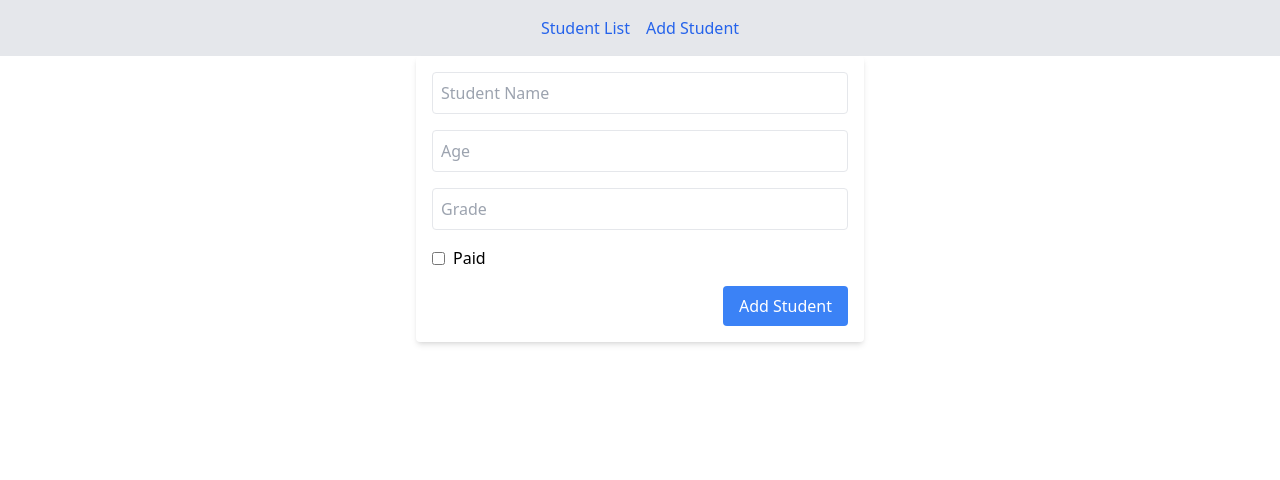
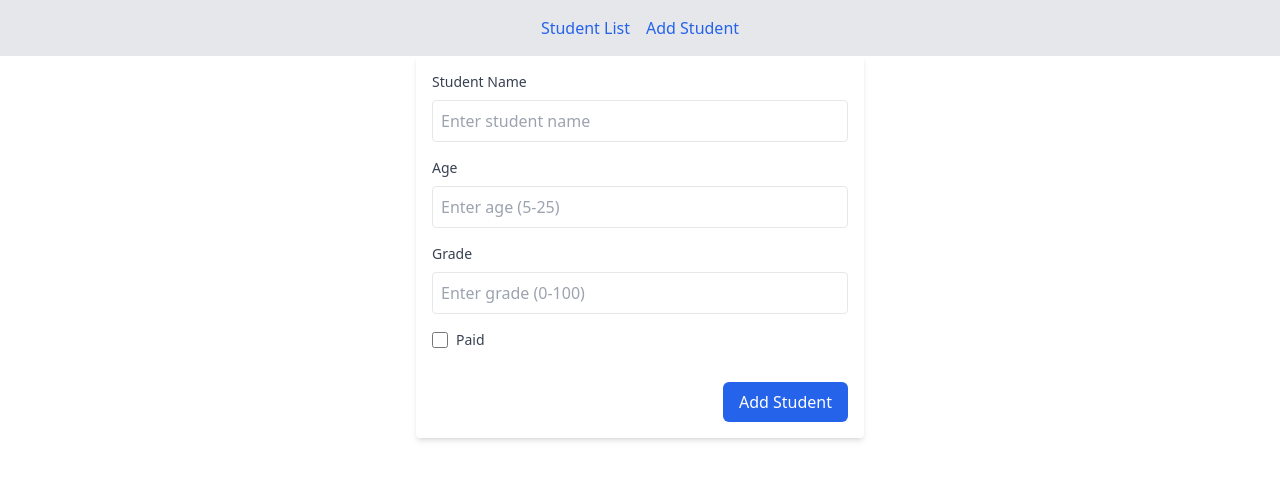
Before and after one commit to AbdelrahmanELsokary/Student_Registration_System, a React (Vite) app: page /add in a window 1280 px wide. Shown: the top 480 px of the page. Built offline with nearby package versions, Linux system fonts and the light colour scheme.

Commit message:
Update:Student Form

```diff
--- a/src/components/StudentForm.jsx
+++ b/src/components/StudentForm.jsx
@@ -1,34 +1,64 @@
 import React, { useState, useEffect } from 'react';
 
 export default function StudentForm({ existingStudent, onSuccess, onCancel }) {
-  const [name, setName] = useState('');
-  const [age, setAge] = useState('');
-  const [grade, setGrade] = useState('');
-  const [paid, setPaid] = useState(false);
+  const [formData, setFormData] = useState({
+    name: '',
+    age: '',
+    grade: '',
+    paid: false,
+  });
   const [error, setError] = useState('');
+  const [isSubmitting, setIsSubmitting] = useState(false);
 
   useEffect(() => {
     if (existingStudent) {
-      setName(existingStudent.name);
-      setAge(existingStudent.age.toString());
-      setGrade(existingStudent.grade.toString());
-      setPaid(existingStudent.paid);
+      setFormData({
+        name: existingStudent.name,
+        age: existingStudent.age.toString(),
+        grade: existingStudent.grade.toString(),
+        paid: existingStudent.paid,
+      });
     }
   }, [existingStudent]);
 
-  const handleSubmit = (e) => {
+  const handleChange = (e) => {
+    const { name, value, type, checked } = e.target;
+    setFormData((prev) => ({
+      ...prev,
+      [name]: type === 'checkbox' ? checked : value,
+    }));
+  };
+
+  const validateForm = () => {
+    if (!formData.name.trim()) {
+      setError('❌ Student name is required');
+      return false;
+    }
+    if (isNaN(formData.age) || formData.age < 5 || formData.age > 25) {
+      setError('❌ Please enter a valid age (5-25)');
+      return false;
+    }
+    if (isNaN(formData.grade) || formData.grade < 0 || formData.grade > 100) {
+      setError('❌ Please enter a valid grade (0-100)');
+      return false;
+    }
+    return true;
+  };
+
+  const handleSubmit = async (e) => {
     e.preventDefault();
+    setError('');
 
-    if (!name || isNaN(age) || isNaN(grade)) {
-      setError('❌ Please fill in all fields correctly.');
-      return;
-    }
+    if (!validateForm()) return;
 
+    setIsSubmitting(true);
+
+    try {
       const studentData = {
-      name,
-      age: parseInt(age),
-      grade: parseInt(grade),
-      paid,
+        name: formData.name.trim(),
+        age: parseInt(formData.age),
+        grade: parseInt(formData.grade),
+        paid: formData.paid,
       };
 
       const url = existingStudent
@@ -37,58 +67,86 @@ export default function StudentForm({ existingStudent, onSuccess, onCancel }) {
 
       const method = existingStudent ? 'PUT' : 'POST';
 
-    fetch(url, {
+      const response = await fetch(url, {
         method,
         headers: {
           'Content-Type': 'application/json',
+          // 'Authorization': 'Bearer your-token-here' // Uncomment if auth is required
         },
         body: JSON.stringify(studentData),
-    })
-      .then(async (res) => {
-        if (!res.ok) {
-          const message = await res.text();
-          throw new Error(`❌ Failed to save student: ${message}`);
+      });
+
+      if (!response.ok) {
+        const errorData = await response.json().catch(() => ({}));
+        throw new Error(errorData.message || `Server responded with ${response.status}: ${response.statusText}`);
       }
-        return res.status === 204 ? null : res.json();
-      })
-      .then(() => {
-        setName('');
-        setAge('');
-        setGrade('');
-        setPaid(false);
-        setError('');
+
+      // Reset form if creating new student
+      if (!existingStudent) {
+        setFormData({
+          name: '',
+          age: '',
+          grade: '',
+          paid: false,
+        });
+      }
+
       onSuccess();
-      })
-      .catch((err) => {
-        console.error(err);
-        setError(err.message || '❌ Something went wrong. Please try again.');
-      });
+    } catch (err) {
+      console.error('Submission error:', err);
+      setError(err.message.includes('Failed to fetch') ? '❌ Network error. Please check your connection.' : err.message);
+    } finally {
+      setIsSubmitting(false);
+    }
   };
 
   return (
     <form onSubmit={handleSubmit} className="space-y-4 max-w-md mx-auto p-4 bg-white shadow-md rounded">
-      {error && <p className="text-red-600 text-center">{error}</p>}
+      {error && <div className="p-3 bg-red-100 text-red-700 rounded text-center">{error}</div>}
 
-      <input type="text" placeholder="Student Name" className="w-full border rounded p-2" value={name} onChange={(e) => setName(e.target.value)} required />
+      <div className="space-y-2">
+        <label className="block text-sm font-medium text-gray-700">Student Name</label>
+        <input type="text" name="name" placeholder="Enter student name" className="w-full border rounded p-2" value={formData.name} onChange={handleChange} required />
+      </div>
 
-      <input type="number" placeholder="Age" className="w-full border rounded p-2" value={age} onChange={(e) => setAge(e.target.value)} required />
+      <div className="space-y-2">
+        <label className="block text-sm font-medium text-gray-700">Age</label>
+        <input type="number" name="age" placeholder="Enter age (5-25)" min="5" max="25" className="w-full border rounded p-2" value={formData.age} onChange={handleChange} required />
+      </div>
 
-      <input type="number" placeholder="Grade" className="w-full border rounded p-2" value={grade} onChange={(e) => setGrade(e.target.value)} required />
+      <div className="space-y-2">
+        <label className="block text-sm font-medium text-gray-700">Grade</label>
+        <input type="number" name="grade" placeholder="Enter grade (0-100)" min="0" max="100" className="w-full border rounded p-2" value={formData.grade} onChange={handleChange} required />
+      </div>
 
-      <label className="flex items-center space-x-2">
-        <input type="checkbox" checked={paid} onChange={(e) => setPaid(e.target.checked)} />
-        <span>Paid</span>
+      <div className="flex items-center space-x-2">
+        <input type="checkbox" name="paid" id="paid" checked={formData.paid} onChange={handleChange} className="h-4 w-4 text-blue-600 rounded" />
+        <label htmlFor="paid" className="text-sm font-medium text-gray-700">
+          Paid
         </label>
+      </div>
 
-      <div className="flex space-x-2 justify-end">
-        <button type="submit" className="bg-blue-500 hover:bg-blue-600 text-white px-4 py-2 rounded">
-          {existingStudent ? 'Update Student' : 'Add Student'}
-        </button>
+      <div className="flex space-x-2 justify-end pt-4">
         {existingStudent && (
-          <button type="button" onClick={onCancel} className="bg-gray-400 hover:bg-gray-500 text-white px-4 py-2 rounded">
+          <button type="button" onClick={onCancel} className="px-4 py-2 border border-gray-300 rounded-md text-gray-700 hover:bg-gray-50" disabled={isSubmitting}>
             Cancel
           </button>
         )}
+        <button type="submit" className={`px-4 py-2 rounded-md text-white ${isSubmitting ? 'bg-blue-400' : 'bg-blue-600 hover:bg-blue-700'}`} disabled={isSubmitting}>
+          {isSubmitting ? (
+            <span className="flex items-center">
+              <svg className="animate-spin -ml-1 mr-2 h-4 w-4 text-white" xmlns="http://www.w3.org/2000/svg" fill="none" viewBox="0 0 24 24">
+                <circle className="opacity-25" cx="12" cy="12" r="10" stroke="currentColor" strokeWidth="4"></circle>
+                <path className="opacity-75" fill="currentColor" d="M4 12a8 8 0 018-8V0C5.373 0 0 5.373 0 12h4zm2 5.291A7.962 7.962 0 014 12H0c0 3.042 1.135 5.824 3 7.938l3-2.647z"></path>
+              </svg>
+              Processing...
+            </span>
+          ) : existingStudent ? (
+            'Update Student'
+          ) : (
+            'Add Student'
+          )}
+        </button>
       </div>
     </form>
   );
```
Also changed, not shown: 1 other file (tests, documents, lock files or other folders). Lines whose indentation alone changed are shown as unchanged.
